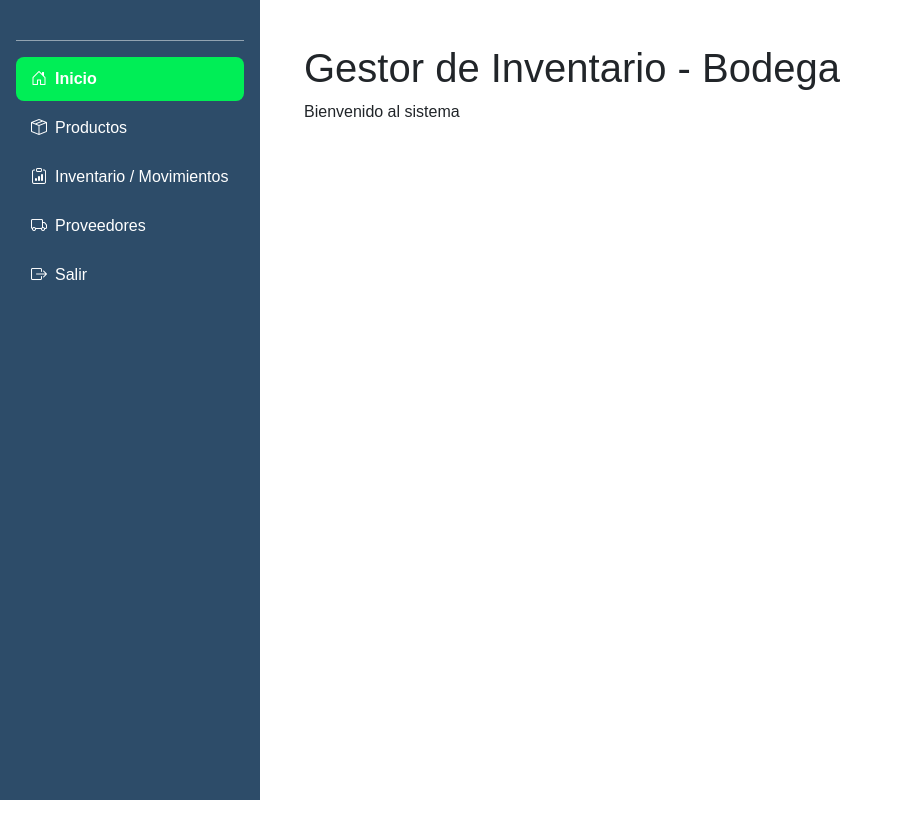
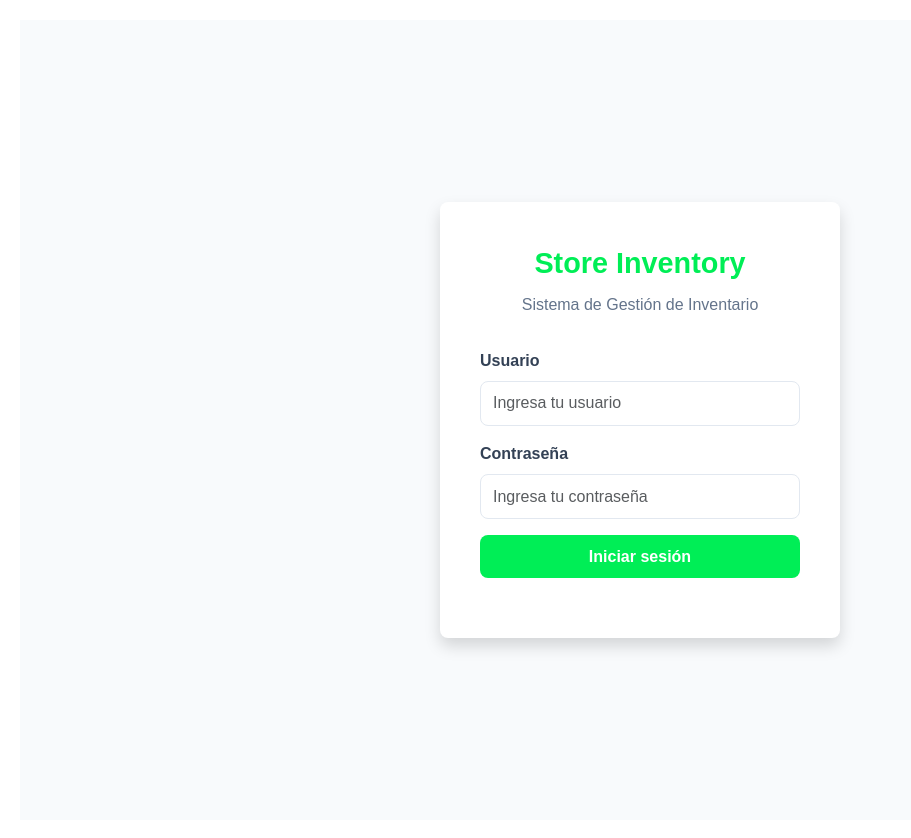
Before and after one commit to Fran0808/inventario-proyecto, a React (Vite) app in the folder frontend/: page / in a window 1280 px wide. Shown: the whole page, without its empty margins (0-911 px from the left). Before the commit the page ends 800 px from the top, so only its background shows below. Built offline with nearby package versions, Linux system fonts and the light colour scheme.

Commit message:
Avance nav y enrutamiento

```diff
--- a/frontend/src/App.jsx
+++ b/frontend/src/App.jsx
@@ -13,7 +13,7 @@ function App() {
     <Router>
       <Routes>
         {/* Página de login sin barra lateral */}
-        <Route path="/login" element={<Login />} />
+        <Route path="/" element={<Login />} />
 
         {/* Páginas con barra lateral */}
         <Route
@@ -23,7 +23,7 @@ function App() {
               <BarraLateral />
               <main className="flex-grow-1 p-4" style={{ marginLeft: "260px" }}>
                 <Routes>
-                  <Route path="/" element={<Inicio />} />
+                  <Route path="/inicio" element={<Inicio />} />
                   <Route path="/productos" element={<Productos />} />
                   <Route path="/inventario" element={<Inventario />} />
                   <Route path="/proveedores" element={<Proveedores />} />
--- a/frontend/src/componentes/BarraLateral/BarraLateral.jsx
+++ b/frontend/src/componentes/BarraLateral/BarraLateral.jsx
@@ -12,7 +12,7 @@ function BarraLateral() {
 
             <ul className = "nav flex-column">
                 <li className = "nav-item">
-                    <NavLink to="/"  className={({ isActive }) => `nav-link text-white enlace-lateral ${isActive ? "activa" : ""}`}>
+                    <NavLink to="/inicio"  className={({ isActive }) => `nav-link text-white enlace-lateral ${isActive ? "activa" : ""}`}>
                         <i className="bi bi-house-door me-2"></i>Inicio
                     </NavLink>
                 </li>
@@ -36,7 +36,7 @@ function BarraLateral() {
                 </li>
 
                 <li className = "nav-item mt-auto">
-                    <Link to="/login" className="nav-link text-white enlace-lateral">
+                    <Link to="/" className="nav-link text-white enlace-lateral">
                         <i className="bi bi-box-arrow-right me-2"></i>Salir
                     </Link>
                 </li>
```
